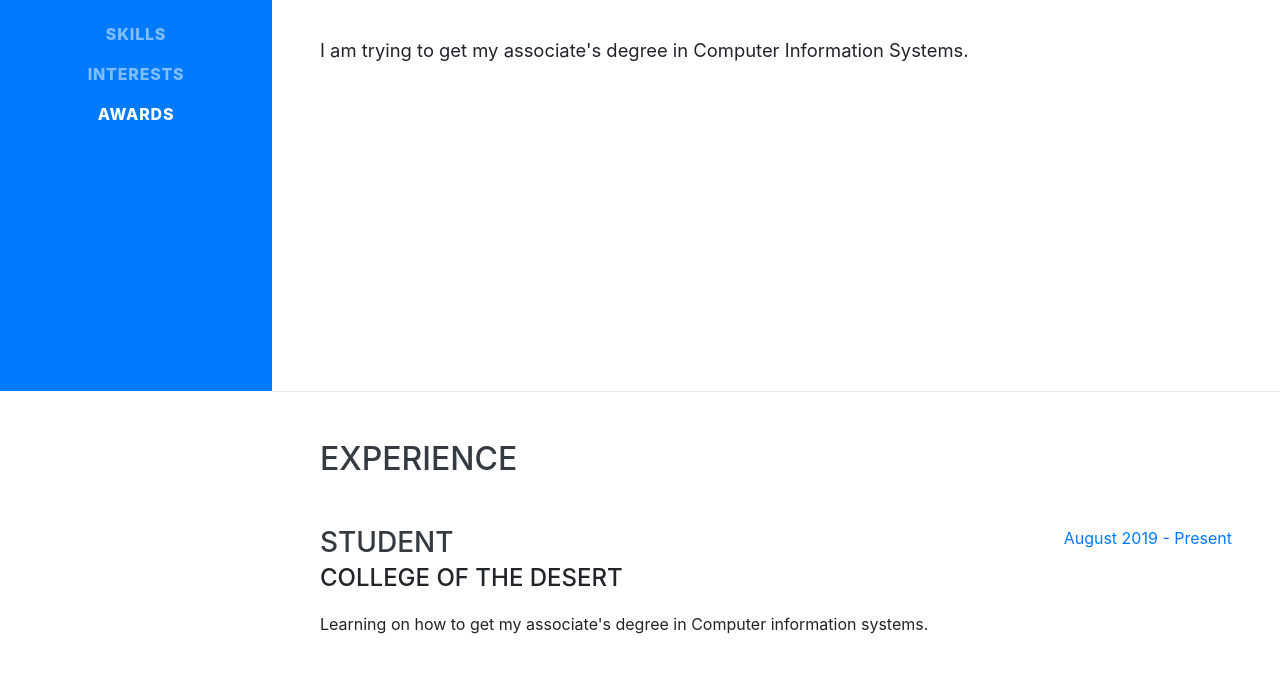
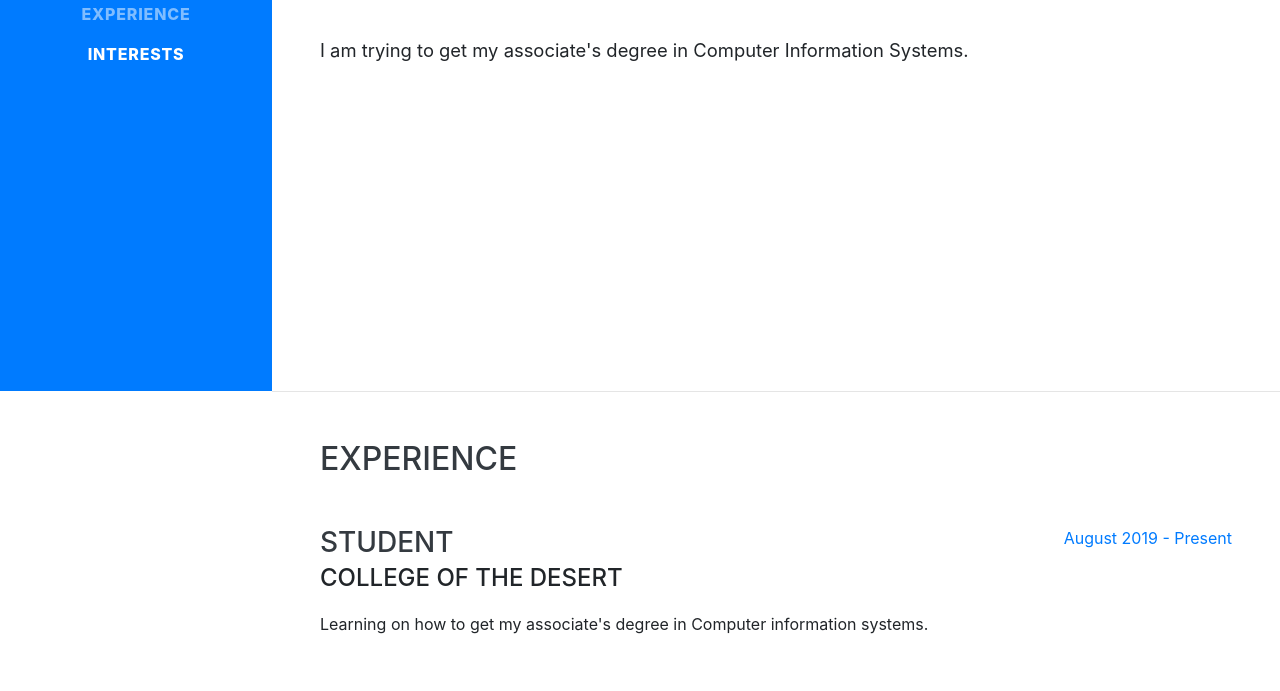
Before and after one commit to mfadden/Bootstrap-On-GitHub, a website with bundled scripts: page index.html in a window 1280 px wide. Shown: the part 409-1100 px from the top of the page. Built offline with nearby package versions, Linux system fonts and the light colour scheme; files whose address does not match are found by name; a web font is replaced by a local one.

Commit message:
Update index.html

```diff
--- a/index.html
+++ b/index.html
@@ -44,16 +44,7 @@
           <a class="nav-link js-scroll-trigger" href="#experience">Experience</a>
         </li>
         <li class="nav-item">
-          <a class="nav-link js-scroll-trigger" href="#education">Education</a>
-        </li>
-        <li class="nav-item">
-          <a class="nav-link js-scroll-trigger" href="#skills">Skills</a>
-        </li>
-        <li class="nav-item">
           <a class="nav-link js-scroll-trigger" href="#interests">Interests</a>
-        </li>
-        <li class="nav-item">
-          <a class="nav-link js-scroll-trigger" href="#awards">Awards</a>
         </li>
       </ul>
     </div>
```
